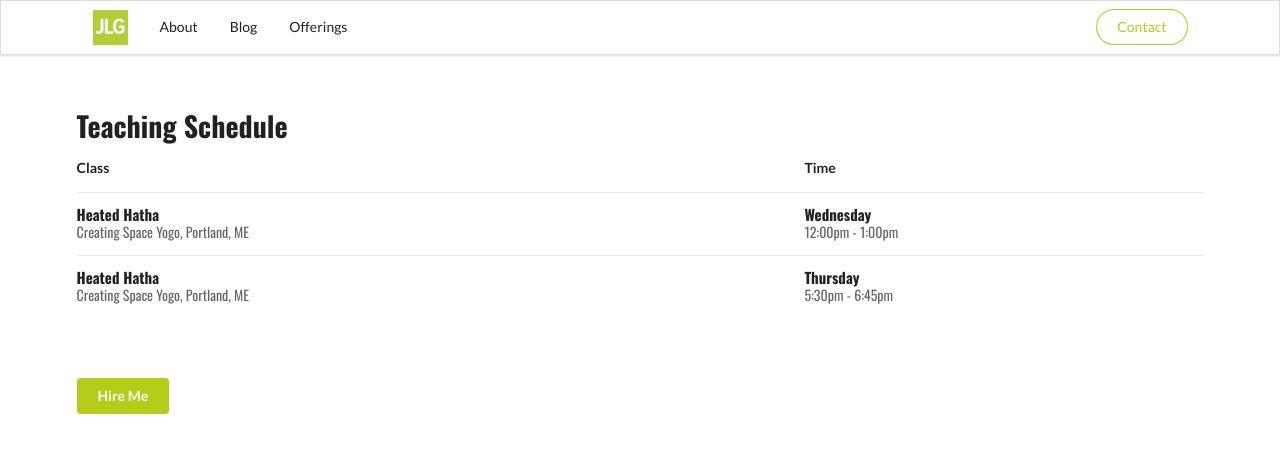
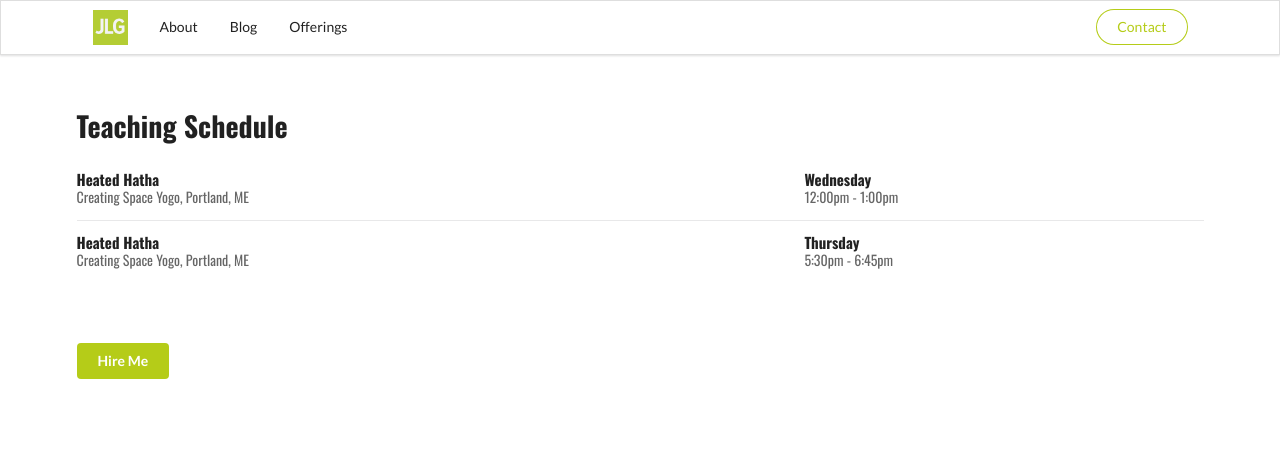
Before and after one commit to yogi-jerz/yogi-jerz.github.io, a Jekyll site: the page built from offerings/index.html, in a window 1280 px wide. Shown: the top 453 px of the page. Built offline with Jekyll 4.4.1, drawn with Linux system fonts in a browser that asks for light colours; nearby versions of some CDN libraries.

Commit message:
offerings

```diff
--- a/offerings/index.html
+++ b/offerings/index.html
@@ -5,12 +5,6 @@ layout: default
 <div class="ui container">
 <h3 class="ui header">Teaching Schedule</h3>
 <table class="ui very basic padded table">
-    <thead>
-        <tr>
-            <th>Class</th>
-            <th>Time</th>
-        </tr>
-    </thead>
     <tbody>
         <tr>
             <td>
```
